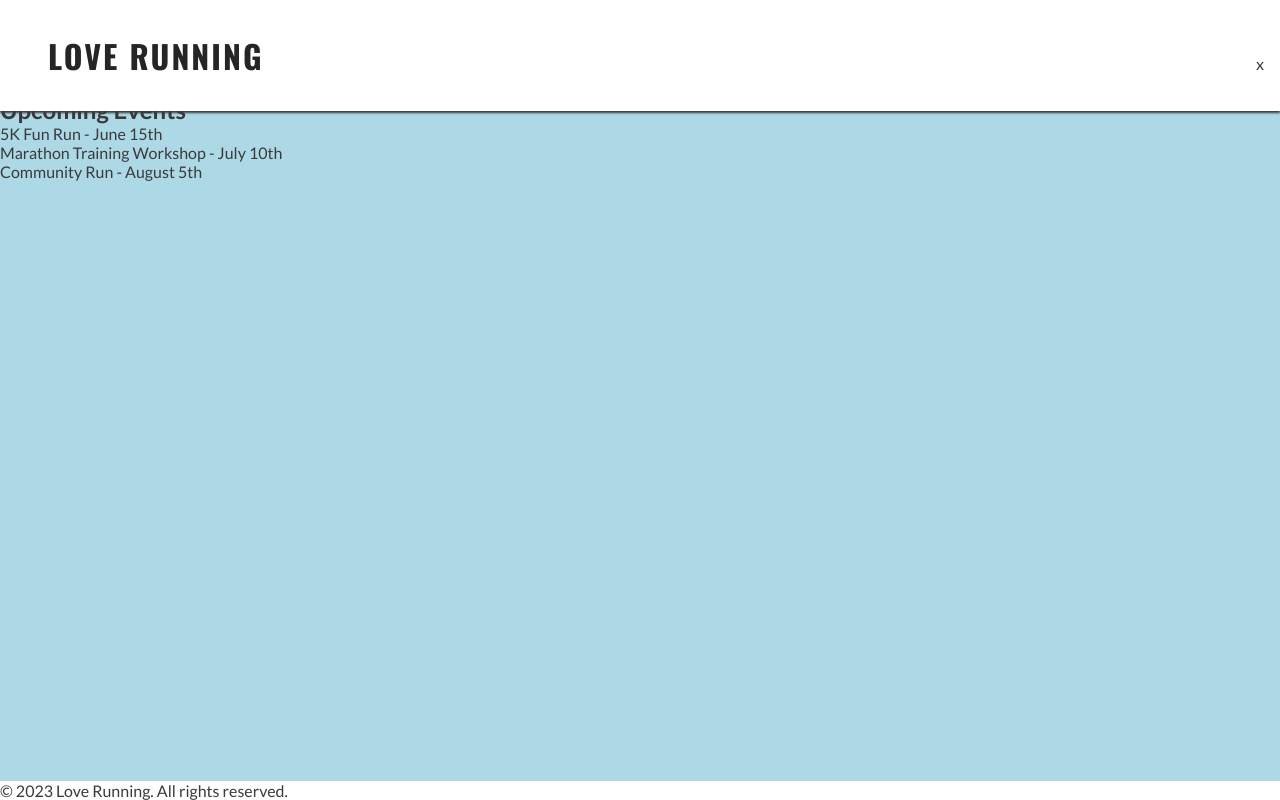
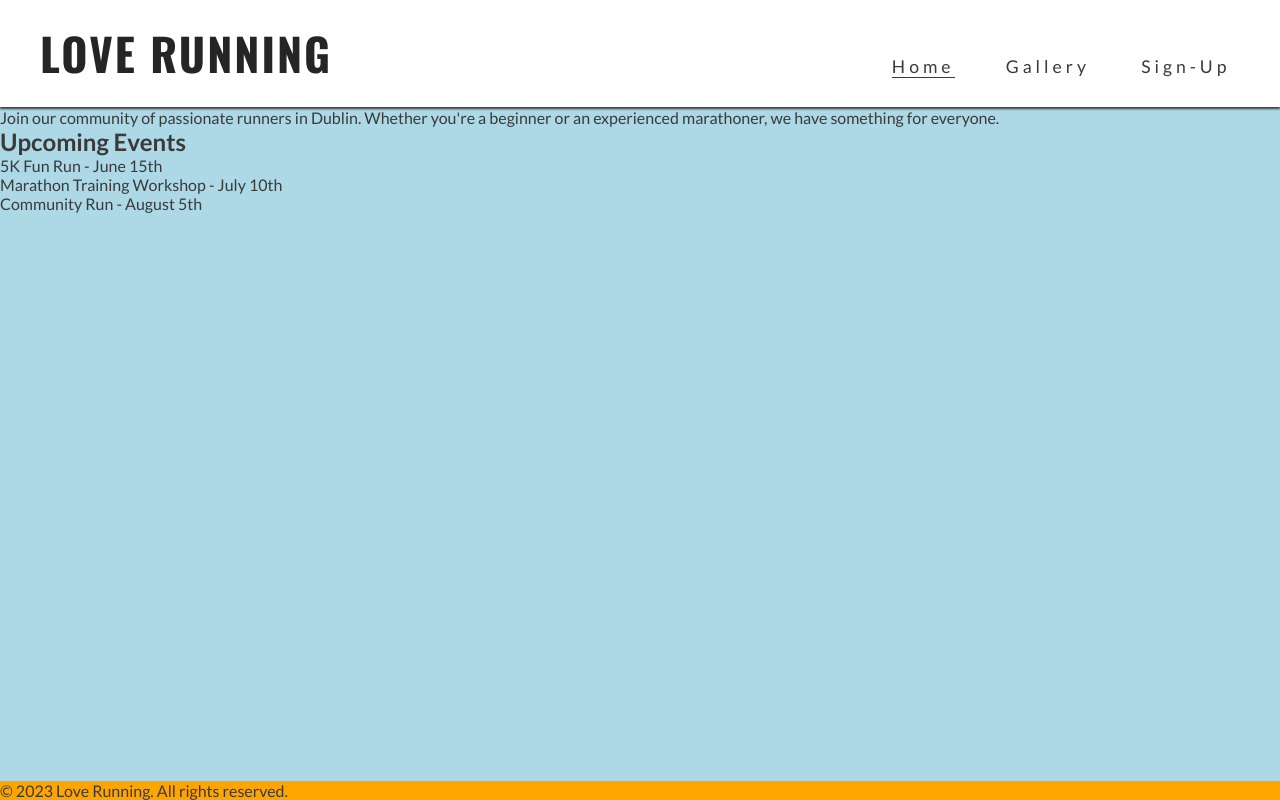
Before and after one commit to mcareavey/love-running, a plain HTML site: page index.html in a window 1280 px wide. Drawn offline with nearby package versions, Linux system fonts and the light colour scheme.

Commit message:
adding media queries to adjust for nav bar styling

```diff
--- a/assets/css/style.css
+++ b/assets/css/style.css
@@ -16,7 +16,7 @@ body {
   flex-direction: column;
   /*Generic Styles*/
   color: #3a3a3a;
-  font-family: 'Lato', sans-serif;
+  font-family: "Lato", sans-serif;
 }
 
 /* Header*/
@@ -26,10 +26,10 @@ header {
   position: fixed;
   z-index: 99;
   width: 100%;
-  box-shadow: 0 2px 2px #3a3a3a;);
+  box-shadow: 0 2px 2px #3a3a3a;
   display: flex;
   justify-content: space-between;
-  align-items:baseline;
+  align-items: baseline;
 }
 
 header a {
@@ -38,8 +38,8 @@ header a {
 }
 
 h1 {
-  font-family: 'Oswald', sans-serif;
-  padding: 1em;
+  font-family: "Oswald", sans-serif;
+  padding: 1rem;
   text-transform: uppercase;
   letter-spacing: 2px;
   color: #252525;
@@ -47,13 +47,13 @@ h1 {
 
 /* Header Navigation Menu */
 #menu {
-  font-size:110%;
+  font-size: 110%;
   letter-spacing: 4px;
   list-style-type: none;
 }
 
 #menu li {
-  margin: 1 em;
+  margin: 1em;
 }
 
 .active {
@@ -69,7 +69,7 @@ nav {
   padding: 0 1em;
   box-shadow: 0 2px 2px #3a3a3a;
   display: none;
-  top:100%;
+  top: 100%;
 }
 
 #nav-toggle:checked ~ nav {
@@ -80,7 +80,7 @@ nav {
   display: none;
 }
 
-#nav-toggle-label {
+.nav-toggle-label {
   font-size: 2rem;
 }
 
@@ -90,8 +90,53 @@ main {
   /* Make main element take up surplus space to push Footer down */
   flex: 1 0 auto;
   margin-top: 47px;
-
+}
 /* Footer */
 footer {
   background-color: orange;
 }
+
+/* Media query: Tablets and larger devices over 768px */
+@media screen and (min-width: 768px) {
+  /* Header */
+  nav {
+    display: block;
+    position: relative;
+    box-shadow: none;
+    width: fit-content;
+    padding-right: 1rem;
+  }
+
+  #menu {
+    display: flex;
+  }
+
+  #menu li {
+    padding-left: 1rem;
+  }
+
+  .nav-toggle-label {
+    display: none;
+  }
+
+  #logo {
+    font-size: 280%;
+    line-height: 75px;
+    margin: 0 0.5rem;
+  }
+
+  /* Main Content */
+  main {
+    margin-top: 79px; /* Adjust margin-top to accommodate larger header height on larger screens */
+  }
+}
+
+/* Media query: Laptops and larger devices over 992px */
+@media screen and (min-width: 992px) {
+  #menu a:hover,
+  #menu a:focus {
+    border-bottom: 1px solid #3a3a3a;
+    display: inline-block;
+    cursor: pointer;
+  }
+}
```
